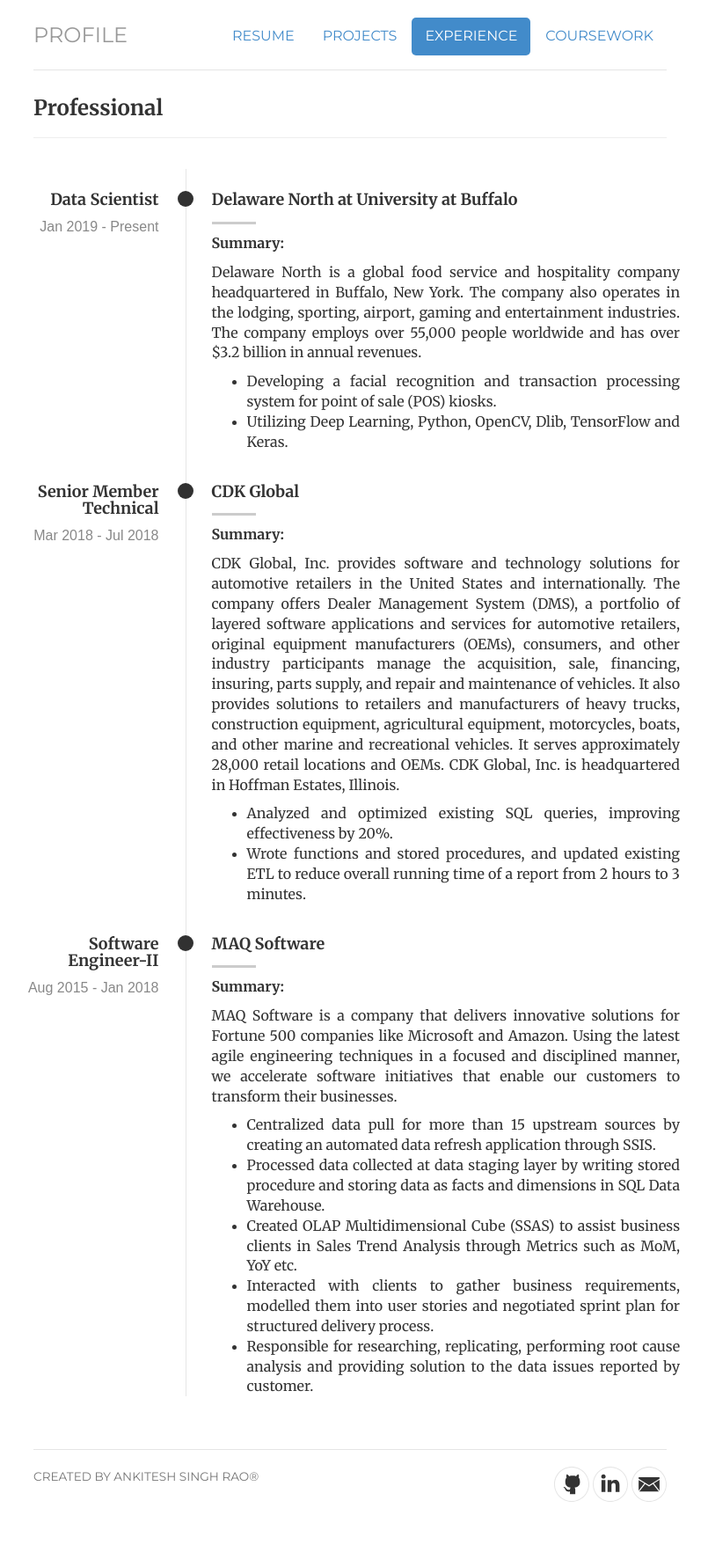
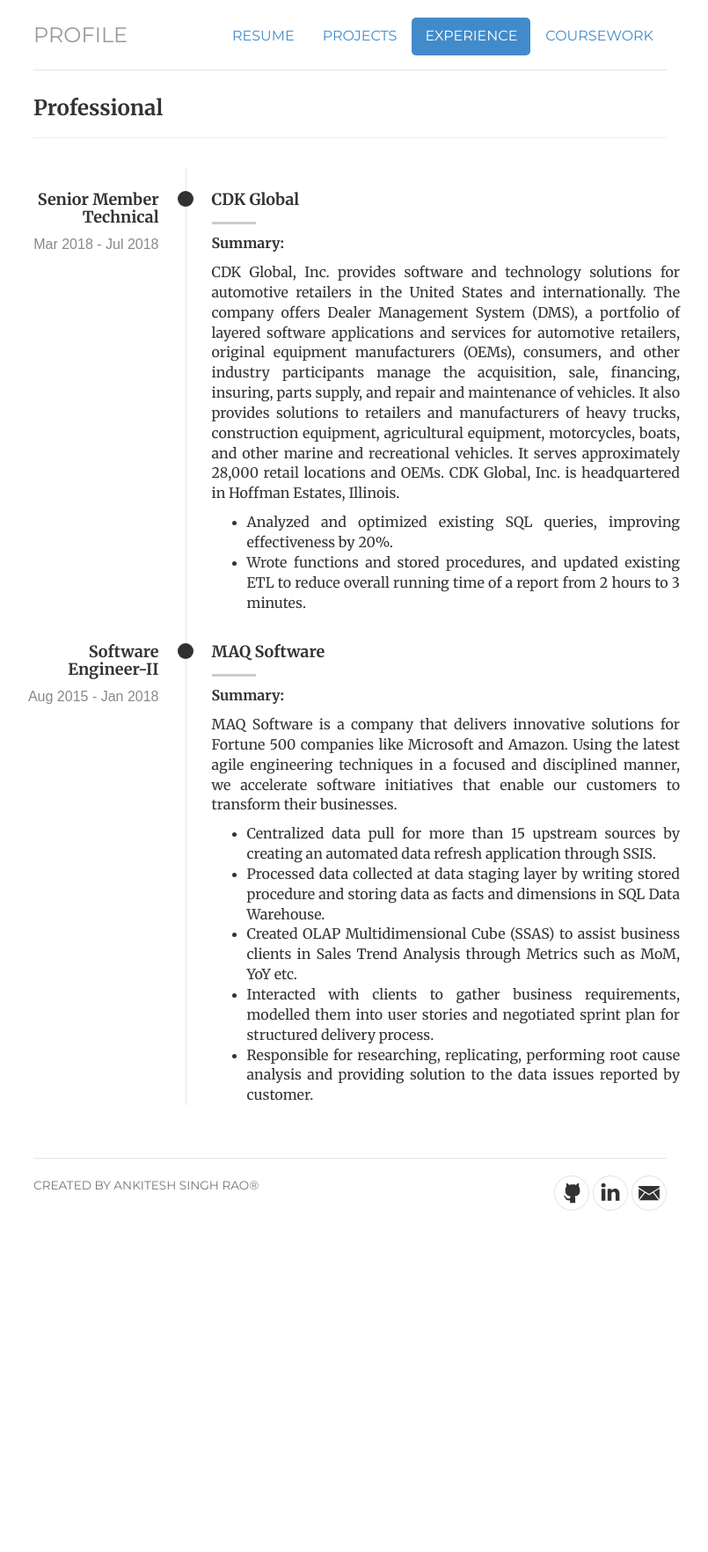
Before and after one commit to AnkiteshR/AnkiteshR.github.io, a Jekyll site: the page built from experience/index.html, in a window 1280 px wide. Shown: the whole page at 88% size, without its empty margins (242-1047 px from the left). Built offline with Jekyll 4.4.1, drawn with Linux system fonts in a browser that asks for light colours; after the commit the page ends 1433 px from its top, so only the background shows below that.

Commit message:
Updated Work Exp and Projects

```diff
--- a/experience/index.html
+++ b/experience/index.html
@@ -71,30 +71,6 @@ function topFunction() {
    		<div class="col-twelve">
 
    			<div class="timeline-wrap">
-
-   				    <div class="timeline-block">
-
-	   				<div class="timeline-ico">
-	   					<i class="fa fa-briefcase"></i>
-	   				</div>
-
-	   				<div class="timeline-header">
-	   					<h4>Data Scientist</h4>
-						<p>Jan 2019 - Present</p>
-	   				</div>
-
-	   				<div class="timeline-content">
-                    <h4>Delaware North at University at Buffalo</h4>
-					<p><b>Summary:</b></p>
-					<p>Delaware North is a global food service and hospitality company headquartered in Buffalo, New York. The company also operates in the lodging, sporting, airport, gaming and entertainment industries. The company employs over 55,000 people worldwide and has over $3.2 billion in annual revenues.
-					<ul>
-						<li>Developing a facial recognition and transaction processing system for point of sale (POS) kiosks.</li>
-						<li>Utilizing Deep Learning, Python, OpenCV, Dlib, TensorFlow and Keras.</li>
-					</ul>
-	   			</div>
-
-				   </div>
-
 				   <div class="timeline-block">
 
 					<div class="timeline-ico">
```
Also changed, not shown: resume/index.html (+13 -15 lines), 1 other file.
